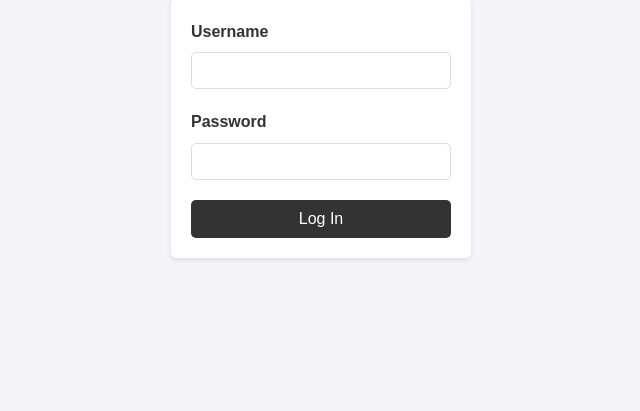
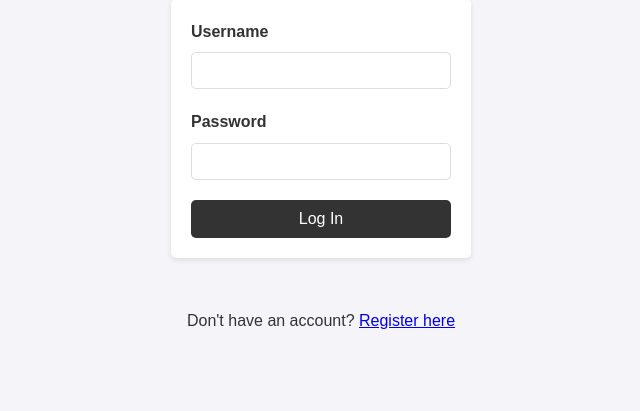
Before and after one commit to ViniciusFA/web_ddd_python, a Flask app: template src/2-Presentation/Templates/auth/login.html in a window 1280 px wide. Shown: the part 211-622 px from the top of the page, without its empty margins (319-959 px from the left). Run offline with Flask 3, Linux system fonts and the light colour scheme; the template is opened without the code that fills it, so the values that code supplies are empty.

Commit message:
Adjusting some problems in the app

```diff
--- a/src/2-Presentation/Static/style.css
+++ b/src/2-Presentation/Static/style.css
@@ -127,6 +127,16 @@
     font-size: 2rem;
   }
 
+  .dontHaveAccount {
+    text-align: center; /* Centraliza o texto dentro do parágrafo */
+    font-size: 16px; /* Ajusta o tamanho da fonte, se necessário */
+    margin-top: 20px; /* Adiciona um espaçamento superior para dar um pouco de respiro */
+  }
+
+  .buttonHand {
+    cursor: pointer; /* Faz com que o cursor se torne uma mãozinha ao passar sobre o botão */
+  }
+
   /* Responsividade */
   @media (max-width: 768px) {
     nav ul {
--- a/src/2-Presentation/Templates/auth/login.html
+++ b/src/2-Presentation/Templates/auth/login.html
@@ -12,6 +12,8 @@
     <label for="password">Password</label>
     <input type="password" name="password" id="password" required>
 
-    <input type="submit" value="Log In">
+    <input type="submit" class="buttonHand" value="Log In">
   </form>
+   <!-- Link para redirecionar para a página de registro -->
+   <p class="dontHaveAccount">Don't have an account? <a href="{{ url_for('auth.register') }}">Register here</a></p>
 {% endblock %}
--- a/src/2-Presentation/Templates/auth/register.html
+++ b/src/2-Presentation/Templates/auth/register.html
@@ -18,6 +18,6 @@
     <label for="password">Confirm Password</label>
     <input type="password" name="password" id="password" required>
 
-    <input type="submit" value="Register">
+    <input type="submit" class="buttonHand" value="Register">
   </form>
 {% endblock %}
--- a/src/app.py
+++ b/src/2-Presentation/app.py
@@ -8,24 +8,24 @@ auth_bp = Blueprint('auth', __name__, template_folder='templates/auth')
 # Rota de login
 @auth_bp.route('/login')
 def login():
-        username = request.form['username']
-        password = request.form['password']
+        # username = request.form['username']
+        # password = request.form['password']
 
-        # Verifique se as credenciais são válidas (exemplo simplificado)
-        user = get_user_by_username(username)
-        if user and check_password_hash(user.password, password):  # Verifica a senha
-            session['user_id'] = user.id  # Armazena o ID do usuário na sessão
-            return redirect(url_for('home'))
-        else:
-            flash('Login inválido')
-            #return redirect(url_for('auth.login'))
-            return render_template('auth/login.html')
-    #return render_template('auth/login.html')
+        # # Verifique se as credenciais são válidas (exemplo simplificado)
+        # user = get_user_by_username(username)
+        # if user and check_password_hash(user.password, password):  # Verifica a senha
+        #     session['user_id'] = user.id  # Armazena o ID do usuário na sessão
+        #     return redirect(url_for('home'))
+        # else:
+        #     flash('Login inválido')
+        #     #return redirect(url_for('auth.login'))
+        #     return render_template('auth/login.html')
+        return render_template('login.html')
 
 # Rota de registro
 @auth_bp.route('/register')
 def register():
-    return render_template('auth/register.html')
+    return render_template('register.html')
 
 # Registrando o Blueprint
 app.register_blueprint(auth_bp, url_prefix='/auth')
@@ -39,8 +39,8 @@ def sobre():
     return "Esta é uma página sobre a aplicação."
 
 #Criar uma camada que conversa com o banco de dados
-def get_user_by_username(username):
-    return User.query.filter_by(username=username).first()
+# def get_user_by_username(username):
+#     return User.query.filter_by(username=username).first()
 
 @app.before_request
 def load_user():
```
Also changed, not shown: documents/architecture/Architecture_layers.jpeg (renamed from documents/Architecture_layers.jpeg), documents/architecture/Architecture_styles.jpeg (renamed from documents/Architecture_styles.jpeg), documents/folder_structure.png (deleted), documents/structure/folder_structure.jpg (added), 2 other files.
